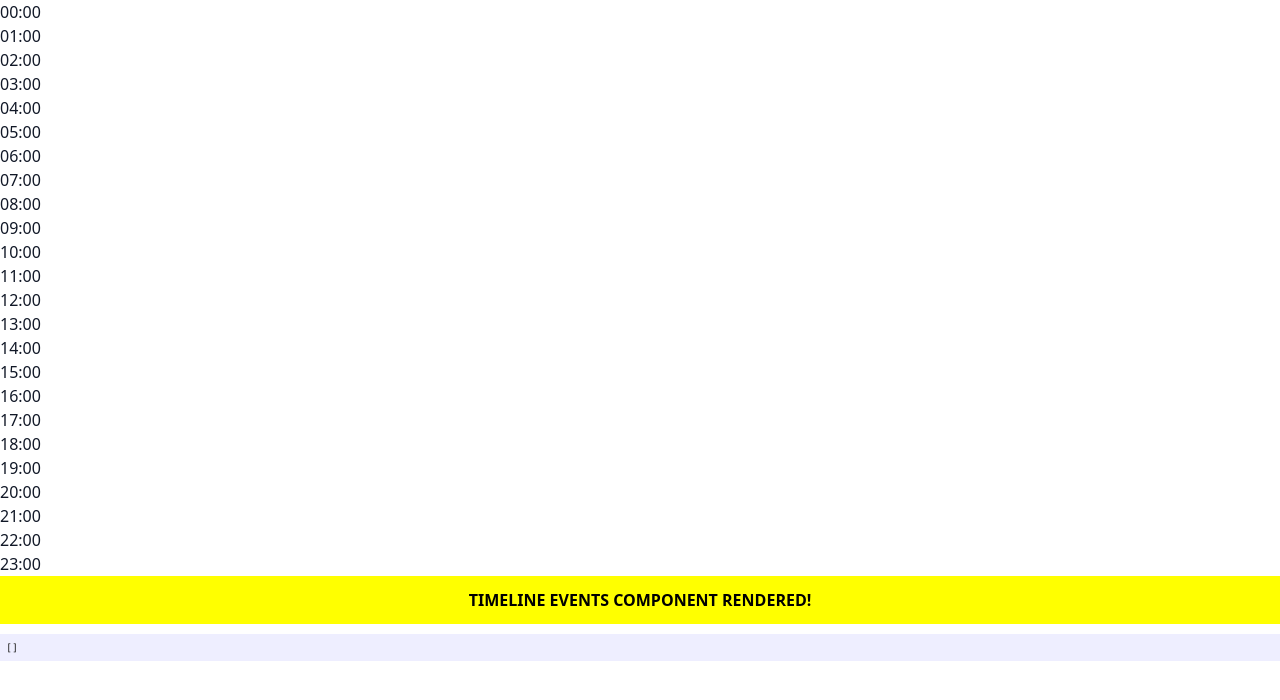
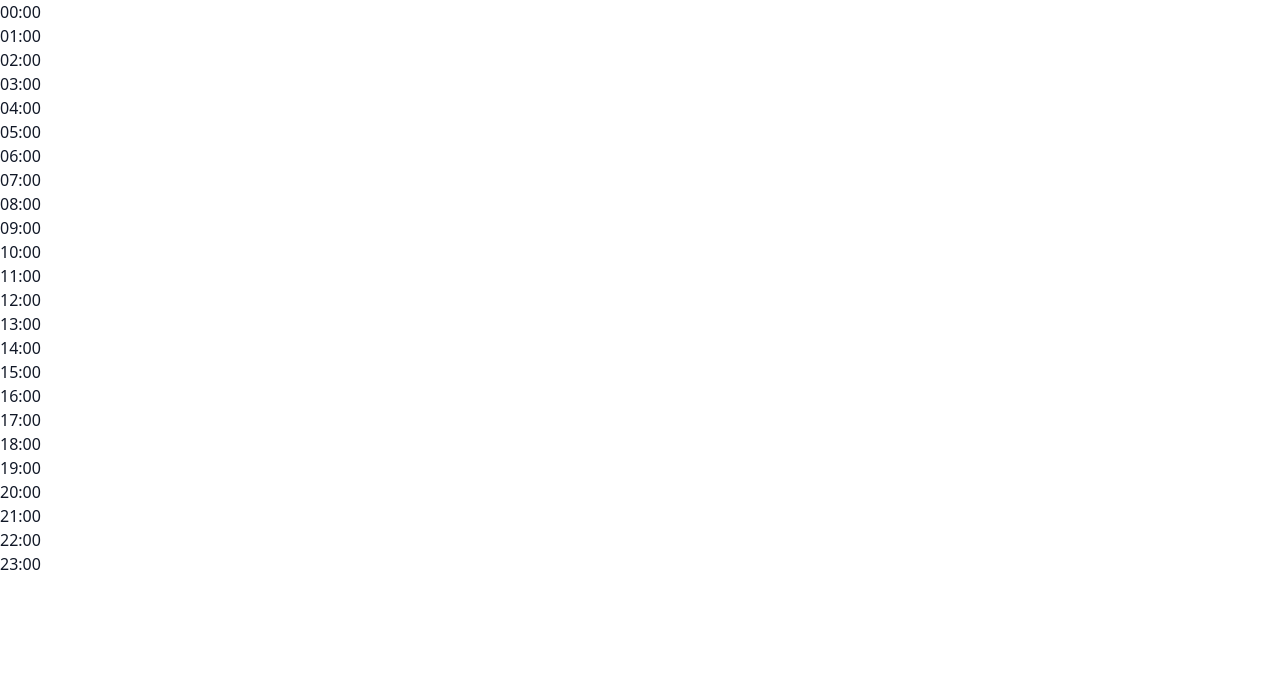
Before and after one commit to HarshKumarSaw/Zeno, a Next.js app in the folder frontend/: page / in a window 1280 px wide. Shown: the top 700 px of the page. Built offline with nearby package versions, Linux system fonts and the light colour scheme; no server answers.

Commit message:
Update TimelineEvents.tsx

```diff
--- a/frontend/components/TimelineEvents.tsx
+++ b/frontend/components/TimelineEvents.tsx
@@ -1,11 +1,10 @@
+// /components/TimelineEvents.tsx
+
 "use client";
-import React, { useEffect, useState } from 'react';
-// ...rest of the file...
-
 import React, { useEffect, useState } from 'react';
 import { TimelineEvent } from '../types/event';
 
-// Helpers
+// Helper to format event time range
 function formatTimeRange(start: string, end: string): string {
   const s = new Date(start);
   const e = new Date(end);
@@ -13,6 +12,7 @@ function formatTimeRange(start: string, end: string): string {
   return `${pad(s.getHours())}:${pad(s.getMinutes())}–${pad(e.getHours())}:${pad(e.getMinutes())}`;
 }
 
+// Maps Google colorId to hex colors
 const COLOR_MAP: Record<string, string> = {
   '1': '#a4bdfc',
   '2': '#7ae7bf',
@@ -36,8 +36,6 @@ export default function TimelineEvents() {
           'https://zeno-backend.harshsaw01.workers.dev/api/timelineEvents?user=1&date=2025-08-09'
         );
         const data = await res.json();
-
-        // Try both {events: []} and [] response styles
         const rawEvents = Array.isArray(data) ? data : data.events;
         const processed: TimelineEvent[] = (rawEvents || []).map((e: any) => ({
           id: e.id,
@@ -60,7 +58,7 @@ export default function TimelineEvents() {
         }));
 
         setEvents(processed);
-      } catch (err) {
+      } catch {
         setEvents([]);
       }
     };
@@ -69,26 +67,7 @@ export default function TimelineEvents() {
   }, []);
 
   return (
-    <div>
-      {/* Overly visible banner: remove when working */}
-      <div style={{
-        background: 'yellow', color: 'black', textAlign: 'center',
-        fontWeight: 'bold', padding: 12, fontSize: 16, marginBottom: 10
-      }}>
-        TIMELINE EVENTS COMPONENT RENDERED!
-      </div>
-      {/* DEBUG output: events array */}
-      <pre style={{
-        fontSize: 10,
-        background: "#eef",
-        color: "#222",
-        padding: 6,
-        maxHeight: 100,
-        overflow: "auto"
-      }}>
-        {JSON.stringify(events, null, 2)}
-      </pre>
-      <div style={{position:"relative"}} className="relative h-[2304px]">
+    <div className="relative h-[2304px]">
       {/* Render Events */}
       {events.map((event) => {
         const {
@@ -106,7 +85,7 @@ export default function TimelineEvents() {
         } = event;
 
         if (allDay) {
-            // All-day event — show at the top
+          // Render all-day events at the top
           return (
             <div
               key={id}
@@ -119,7 +98,7 @@ export default function TimelineEvents() {
           );
         }
 
-          // Timed event
+        // Render timed events
         const startDate = new Date(start);
         const endDate = new Date(end);
         const startHour = startDate.getHours() + startDate.getMinutes() / 60;
@@ -165,6 +144,5 @@ export default function TimelineEvents() {
         );
       })}
     </div>
-    </div>
   );
 }
```
Lines whose indentation alone changed are shown as unchanged.
